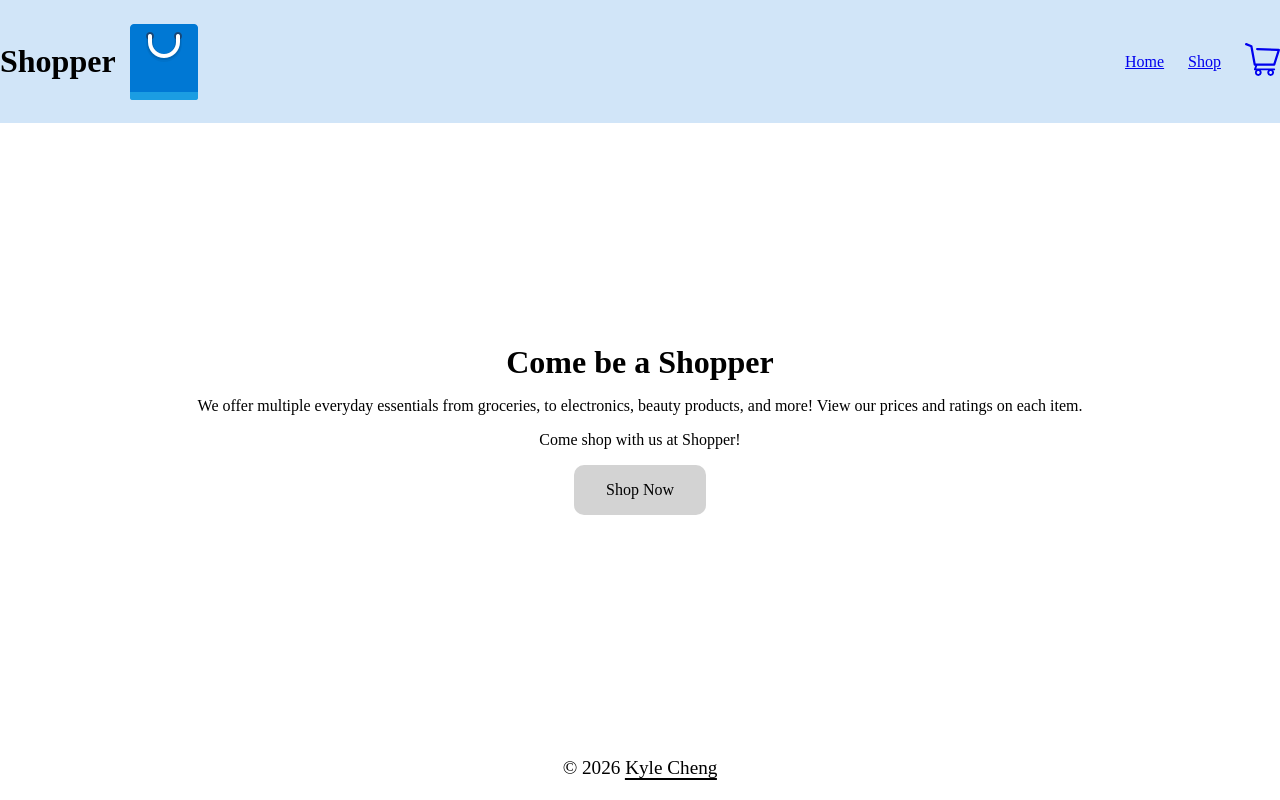
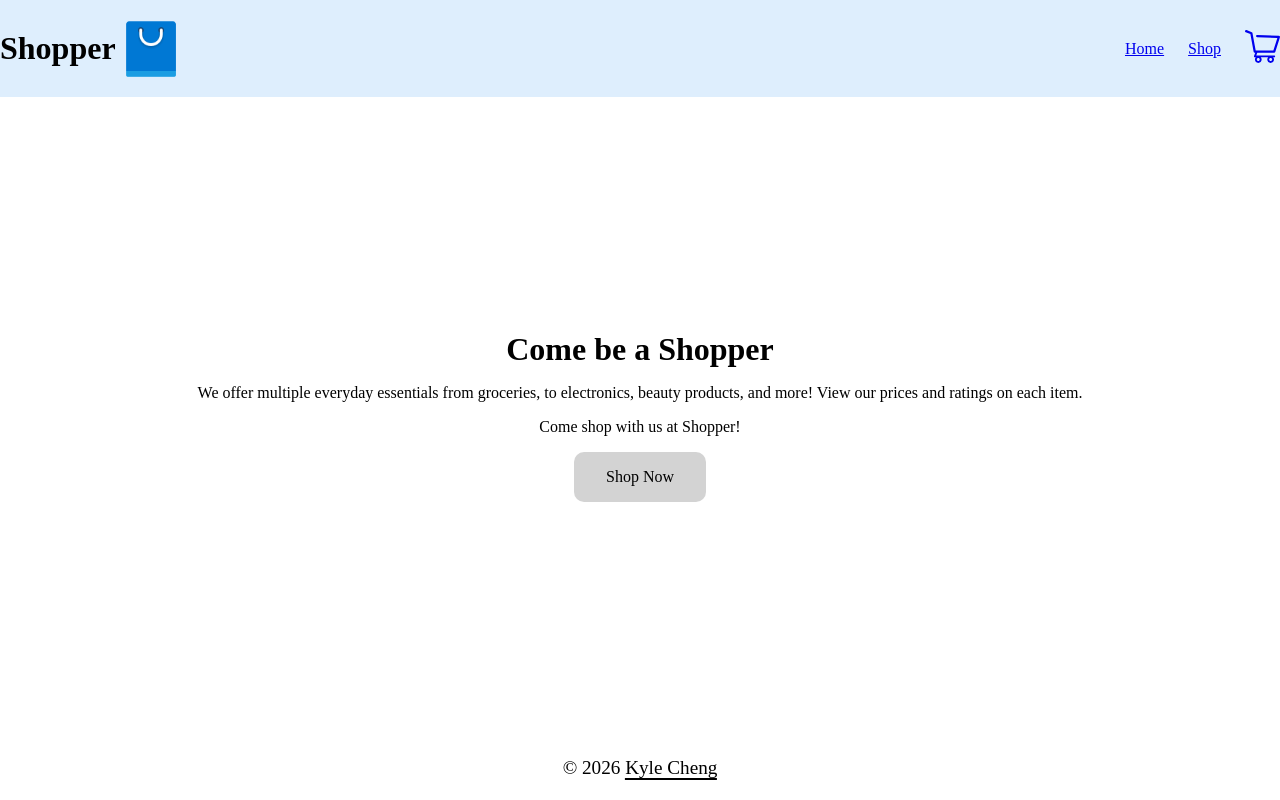
Before and after one commit to KyleCheng20/Shopping-Cart, a React (Vite) app: page / in a window 1280 px wide. Built offline with nearby package versions, Linux system fonts and the light colour scheme.

Commit message:
Apply sticky header

```diff
--- a/src/styles/Header.css
+++ b/src/styles/Header.css
@@ -1,6 +1,9 @@
 header {
-    background-color: rgb(209, 229, 248);
+    position: sticky;
+    top: 0;
+    background-color: rgb(222, 238, 253);
     padding: 0.85rem 0;
+    z-index: 100;
 }
 
 .header-container {
@@ -9,6 +12,11 @@ header {
     justify-content: space-between;
     max-width: 1900px;
     margin: 0 auto;
+}
+
+.header-left img {
+    width: 70px;
+    height: 70px;
 }
 
 .header-left {
```
